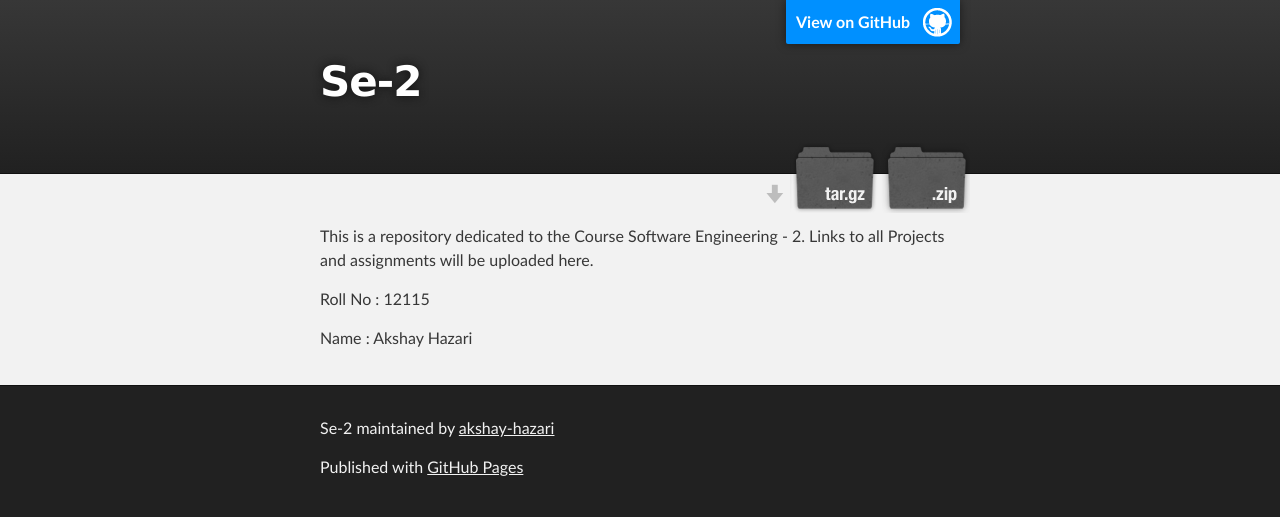
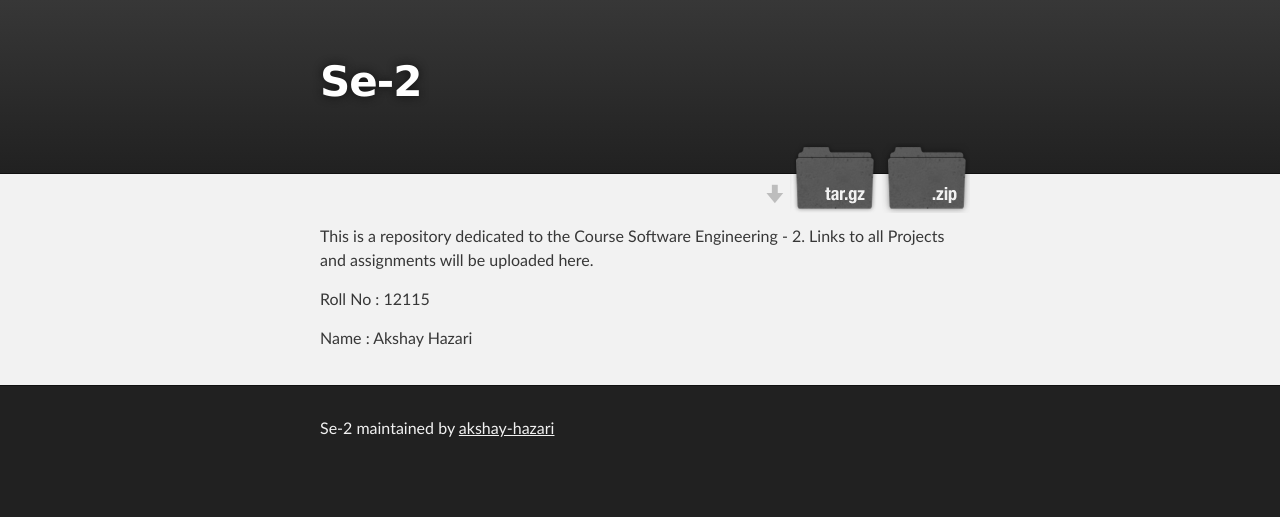
Before and after one commit to akshay-hazari/SE-2, a plain HTML site: page index.html in a window 1280 px wide. Drawn offline with Linux system fonts and the light colour scheme.

Commit message:
Update index.html

```diff
--- a/index.html
+++ b/index.html
@@ -16,7 +16,7 @@
     <!-- HEADER -->
     <div id="header_wrap" class="outer">
         <header class="inner">
-          <a id="forkme_banner" href="https://github.com/akshay-hazari/SE-2">View on GitHub</a>
+         <!-- <a id="forkme_banner" href="https://github.com/akshay-hazari/SE-2">View on GitHub</a> -->
 
           <h1 id="project_title">Se-2</h1>
           <h2 id="project_tagline"></h2>
@@ -43,7 +43,7 @@
     <div id="footer_wrap" class="outer">
       <footer class="inner">
         <p class="copyright">Se-2 maintained by <a href="https://github.com/akshay-hazari">akshay-hazari</a></p>
-        <p>Published with <a href="http://pages.github.com">GitHub Pages</a></p>
+       <!-- <p>Published with <a href="http://pages.github.com">GitHub Pages</a></p> -->
       </footer>
     </div>
 
```
